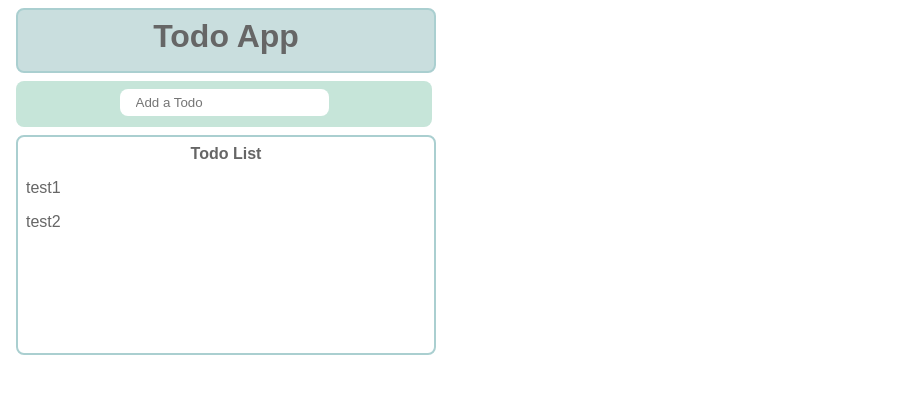
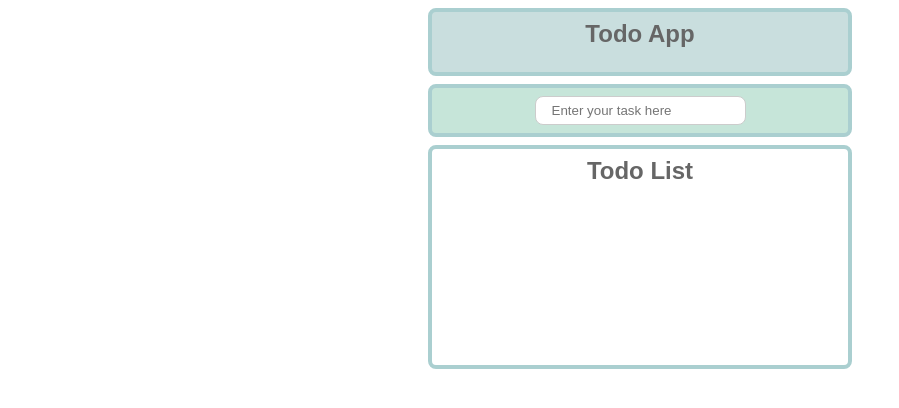
Before and after one commit to tokechan/daily-study, a React (Vite) app in the folder Frontend_Practice/todo-list1/todo-list1/: page / in a window 1280 px wide. Shown: the top 408 px of the page, without its empty margins (0-899 px from the left). Built offline with nearby package versions, Linux system fonts and the light colour scheme.

Commit message:
Add: TodoList box

```diff
--- a/Frontend_Practice/todo-list1/todo-list1/src/Todo.jsx
+++ b/Frontend_Practice/todo-list1/todo-list1/src/Todo.jsx
@@ -1,22 +1,55 @@
 import { useState } from "react"
 import "./index.css"
 
+/**
+ * Todoコンポーネント
+ *
+ * Todoリストの入力フォームと未完了のTodoリストを表示する
+ */
 export const Todo = () => {
 
-  const [incompleteTodo, setIncompleteTodo] = useState(["test1", "test2"]);
+  /**
+   * 入力フォームの値を保持するステート
+   */
+  const [todoText, setTodoText] = useState("");
+
+  /**
+   * 未完了のTodoリストを保持するステート
+   */
+  const [incompleteTodo, setIncompleteTodo] = useState([]);
+
+  /**
+   * 入力フォームの値が変更されたときに呼ばれるハンドラー
+   * @param {ChangeEvent} e
+   */
+  const onChangeTodoText = (e) => setTodoText(e.target.value);
+
+  /**
+   * Enterキーが押されたときに呼ばれるハンドラー
+   * @param {KeyboardEvent} e
+   */
+  const onEnterPress = (e) => {
+    if (e.key === 'Enter') {
+      // Todoリストに新しいTodoを追加する
+      setIncompleteTodo([...incompleteTodo, todoText]);
+      // 入力フォームをクリアする
+      setTodoText("");
+    }
+  };
+
   return (
     <>
     <div className="complete-area">
       <h1 className="title">Todo App</h1>
     </div>
     <div className="input-area">
-      {/* <p>Add Todo</p> */}
-      <input type="text" placeholder="Add a Todo"/>
+      {/* <h2 className="title">Add Todo</h2> */}
+      <input placeholder="Enter your task here" value={todoText} onChange={onChangeTodoText} onKeyDown={onEnterPress} />
     </div>
     <div className="incomplete-area">
-      <p className="title">Todo List</p>
+      <h2 className="title">Todo List</h2>
       {incompleteTodo.map((todo) => (
-        <p key={todo}>{todo}</p>
+        <p className="todo-item" key={todo}>{todo}</p>
       ))}
     </div>
     </>
--- a/Frontend_Practice/todo-list1/todo-list1/src/index.css
+++ b/Frontend_Practice/todo-list1/todo-list1/src/index.css
@@ -1,67 +1,53 @@
 body {
   font-family: sans-serif;
-  color: #666;
 }
 
 input {
   border-radius: 8px;
-  border: none;
+  border: 1px solid #ccc;
   padding: 6px 16px;
-}
-
-button {
-  border-radius: 8px;
-  border: none;
-  padding: 4px 16px;
-  margin: 0px 2px;
-}
-
-button:hover {
-  background-color: #79a8a9;
-  color: #fff;
-  cursor: pointer;
 }
 
 .input-area {
   text-align: center;
   background-color: #c6e5d9;
   width: 400px;
-  height: 30px;
-  padding: 8px;
-  margin: 8px;
+  padding:8px;
+  margin: 8px auto;
+  border: 4px solid #aacfd0;
   border-radius: 8px;
 }
 
 .incomplete-area {
-  border: 2px solid #aacfd0;
+  border: 4px solid #aacfd0;
   width: 400px;
   min-height: 200px;
   padding: 8px;
-  margin: 8px;
+  margin: 8px auto;
   border-radius: 8px;
 }
 
 .complete-area {
-  border: 2px solid #aacfd0;
+  border: 4px solid #aacfd0;
   width: 400px;
-  height: 45px;
   padding: 8px;
-  margin: 8px;
+  margin: 8px auto;
   border-radius: 8px;
   background-color: #c9dede;
 }
 
 .title {
   text-align: center;
-  margin-top: 0;
+  margin: 0 0 16px 0;
+  font-size: 1.5em;
   font-weight: bold;
-}
-
-.list-row {
-  display: flex;
-  align-items: center;
+  color: #666
 }
 
 .todo-item {
-  margin: 6px;
+  margin: 10px;
+  padding: 10px;
+  background-color: #fff;
+  border-radius: 8px;
+  border: 4px solid #aacfd0;
 }
```
